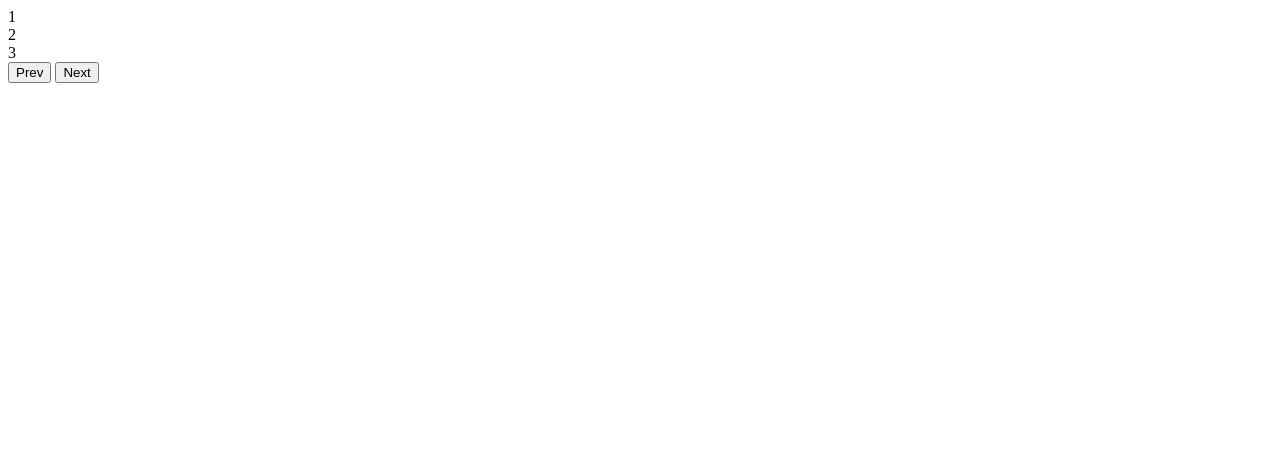
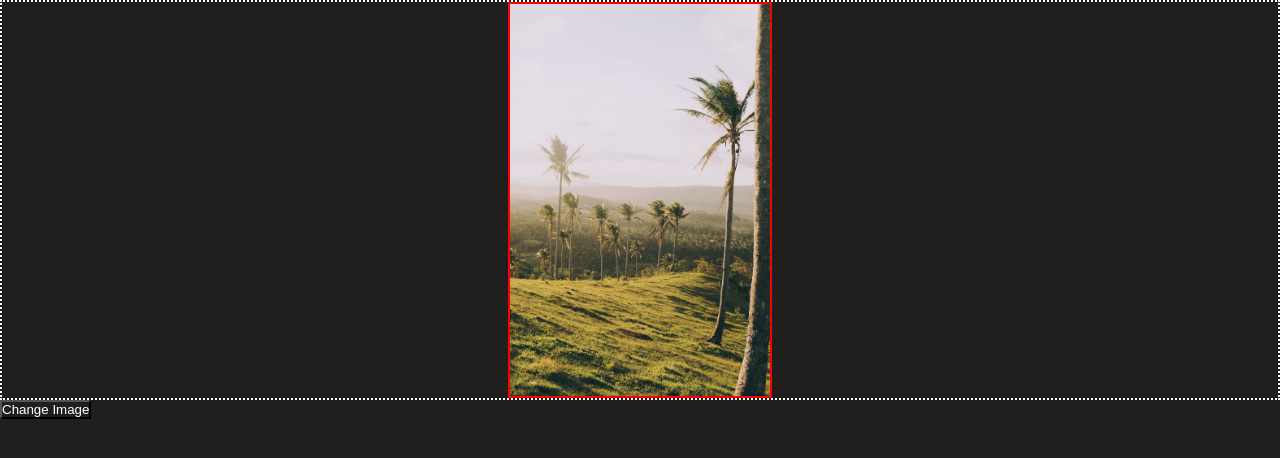
Before and after one commit to SamarthanandKamble/Components, a plain HTML site: page Carousel/index.html in a window 1280 px wide. Drawn offline with Linux system fonts and the light colour scheme.

Commit message:
Added functionality to change the image and explored setAttribute method

```diff
--- a/Carousel/index.html
+++ b/Carousel/index.html
@@ -4,16 +4,42 @@
     <meta charset="UTF-8" />
     <meta name="viewport" content="width=device-width, initial-scale=1.0" />
     <title>Carousel</title>
+    <style>
+      * {
+        margin: 0;
+        padding: 0;
+        box-sizing: border-box;
+        background-color: #211e1e;
+        color: #ffffff;
+      }
+      .container {
+        display: flex;
+        border: 2px dotted #ffffff;
+        height: 50vh;
+        width: 100vw;
+      }
+      .slides {
+        width: 100%;
+        display: flex;
+        justify-content: space-around;
+      }
+      .slides img {
+        border: 1px solid;
+        text-align: center;
+        height: 100%;
+        border: 2px solid red;
+      }
+    </style>
   </head>
   <body>
     <div class="container">
-      <div class="items">1</div>
-      <div class="items">2</div>
-      <div class="items">3</div>
+      <div class="slides">
+        <img id="displayImg" src="/Carousel/Images/img1.jpg" alt="Images" />
+      </div>
     </div>
     <div class="btn">
-      <button class="prevBtn">Prev</button>
-      <button class="nextBtn">Next</button>
+      <button class="nextBtn">Change Image</button>
     </div>
   </body>
+  <script src="/Carousel/script.js"></script>
 </html>
--- a/Carousel/script.js
+++ b/Carousel/script.js
@@ -0,0 +1,26 @@
+let changeImageBtn = document.querySelector(".nextBtn");
+let currentImg = 0;
+
+const imageList = [
+  "/Carousel/Images/img1.jpg",
+  "/Carousel/Images/img2.jpg",
+  "/Carousel/Images/img3.jpg",
+  "/Carousel/Images/img4.jpg",
+];
+
+function changeImage() {
+  if (currentImg < imageList.length - 1) {
+    currentImg++;
+  } else {
+    if (currentImg === imageList.length - 1) {
+      currentImg = 0;
+    } else {
+      currentImg--;
+    }
+  }
+  displayImg.setAttribute("src", imageList[currentImg]);
+}
+
+changeImageBtn.addEventListener("click", () => {
+  changeImage();
+});
```
